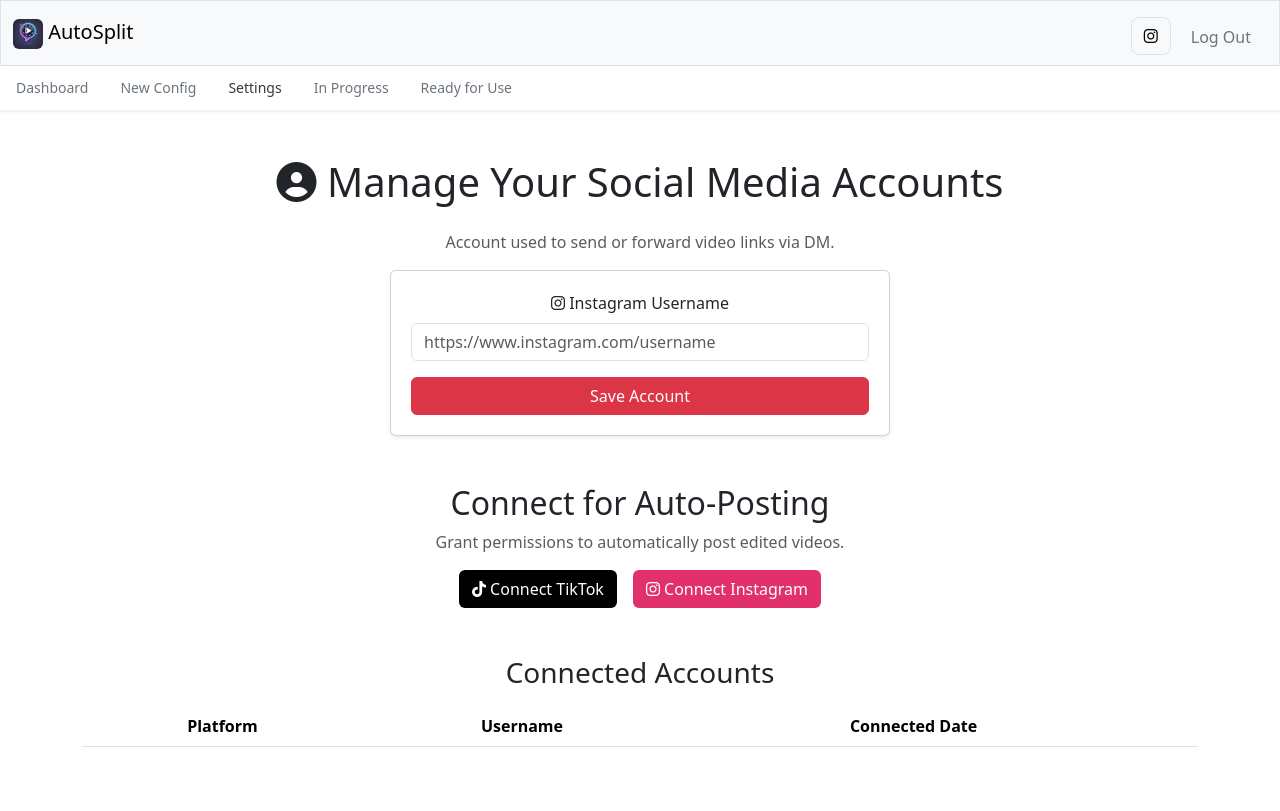
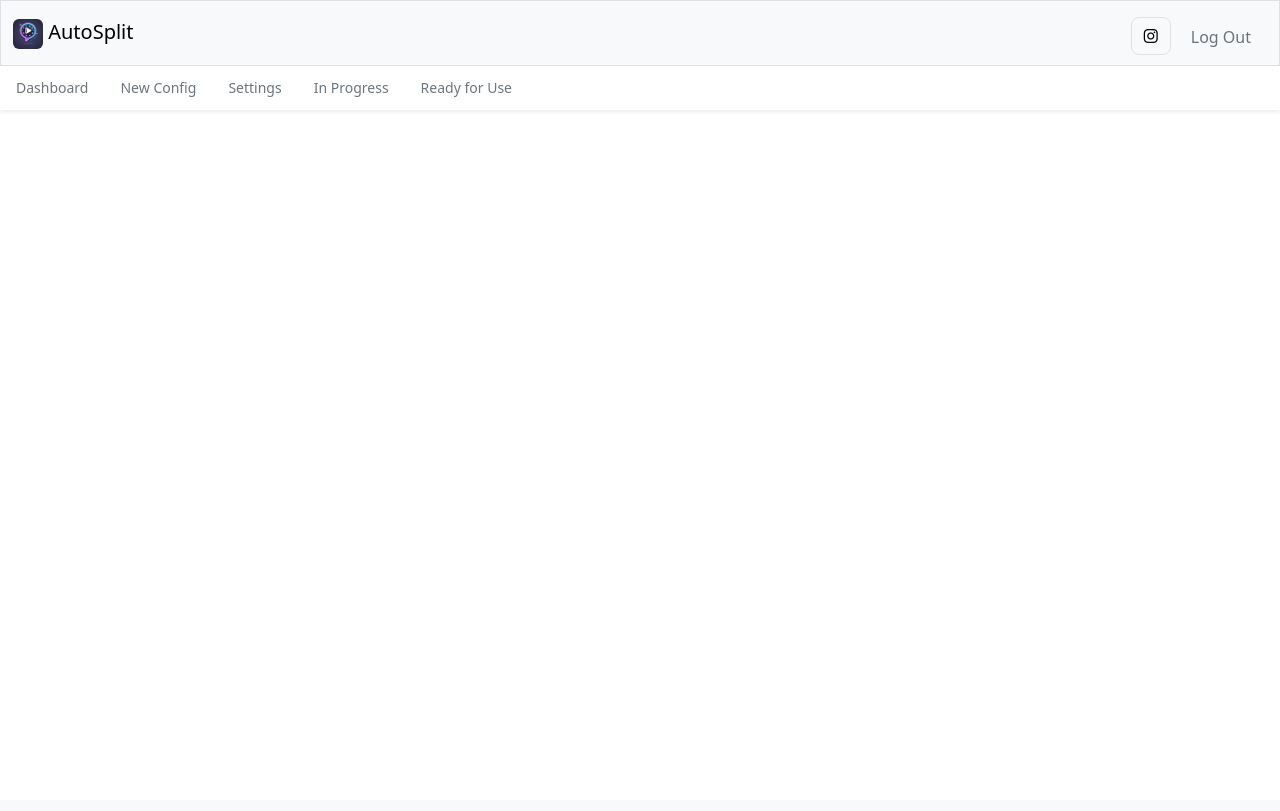
Before and after one commit to Codereverse12/splitterDM, a Flask app: template templates/settings.html in a window 1280 px wide. After the commit the page ends 97 px from the top, so only its background shows below. Run offline with Flask 3, Linux system fonts and the light colour scheme; the template is opened without the code that fills it, so the values that code supplies are empty; the visitor is signed in with stand-in values (Sample User, id 1); some libraries are stand-ins or nearby versions.

Commit message:
removed the autopost buttons and the tiktok username fields

```diff
--- a/templates/settings.html
+++ b/templates/settings.html
@@ -4,68 +4,8 @@
     Settings
 {% endblock %}
 
-{% block settings %}
-    active
-{% endblock %}
-
 {% block main %}
 <div class="container">
-    <h1 class="text-center mb-4"><i class="fas fa-user-circle"></i> Manage Your Social Media Accounts</h1>
-    <p class="text-center text-muted">Account used to send or forward video links via DM.</p>
 
-    <div class="card text-center shadow-sm mx-auto" style="max-width: 500px;">
-        <div class="card-body">
-            <form action="/settings" method="post">
-                <!--
-                <div class="mb-3">
-                    <label for="tiktokUsername" class="form-label"><i class="fab fa-tiktok icon"></i> TikTok Username</label>
-                    <input type="text" class="form-control" value="{{ '@' + tiktok_username if tiktok_username else '' }}" name="tiktokUsername" placeholder="https://www.tiktok.com/@username">
-                </div>
-                -->
-                <div class="mb-3">
-                    <label for="instagramUsername" class="form-label"><i class="fab fa-instagram icon"></i> Instagram Username</label>
-                    <input type="text" class="form-control" value="{{ '@' + ig_username if ig_username else '' }}" name="igUsername" placeholder="https://www.instagram.com/username">
-                </div>
-                <button type="submit" class="btn btn-danger w-100">Save Account</button>
-            </form>
-        </div>
-    </div>
-
-    <div class="text-center my-5">
-        <h2>Connect for Auto-Posting</h2>
-        <p class="text-muted">Grant permissions to automatically post edited videos.</p>
-        <div class="d-flex justify-content-center gap-3">
-            <a href="{{ url_for('tiktok_authorize') }}" class="btn btn-tiktok"><i class="fab fa-tiktok"></i> Connect TikTok</a>
-            <a href="{{ url_for('instagram_authorize') }}" class="btn btn-instagram"><i class="fab fa-instagram"></i> Connect Instagram</a>
-        </div>
-    </div>
-
-    <h3 class="mt-5">Connected Accounts</h3>
-    <table class="table table-hover mt-3">
-        <thead>
-            <tr>
-                <th>Platform</th>
-                <th>Username</th>
-                <th>Connected Date</th>
-                <th></th>
-            </tr>
-        </thead>
-        <tbody>
-            {% for account in accounts %}
-            <tr>
-                <td>
-                    {% if account.platform == 'instagram' %}
-                    <i class="fab fa-instagram icon"></i> Instagram</td>
-                    {% else %}
-                    <i class="fab fa-tiktok icon"></i> TikTok
-                    {% endif %}
-                </td>
-                <td>@ {{ account.account_username }}</td>
-                <td>{{ account.connected_at }}</td>
-                <td><button class="btn btn-danger btn-sm">Disconnect</button></td>
-            </tr>
-            {% endfor %}
-        </tbody>
-    </table>
 </div>
 {% endblock %}
```
